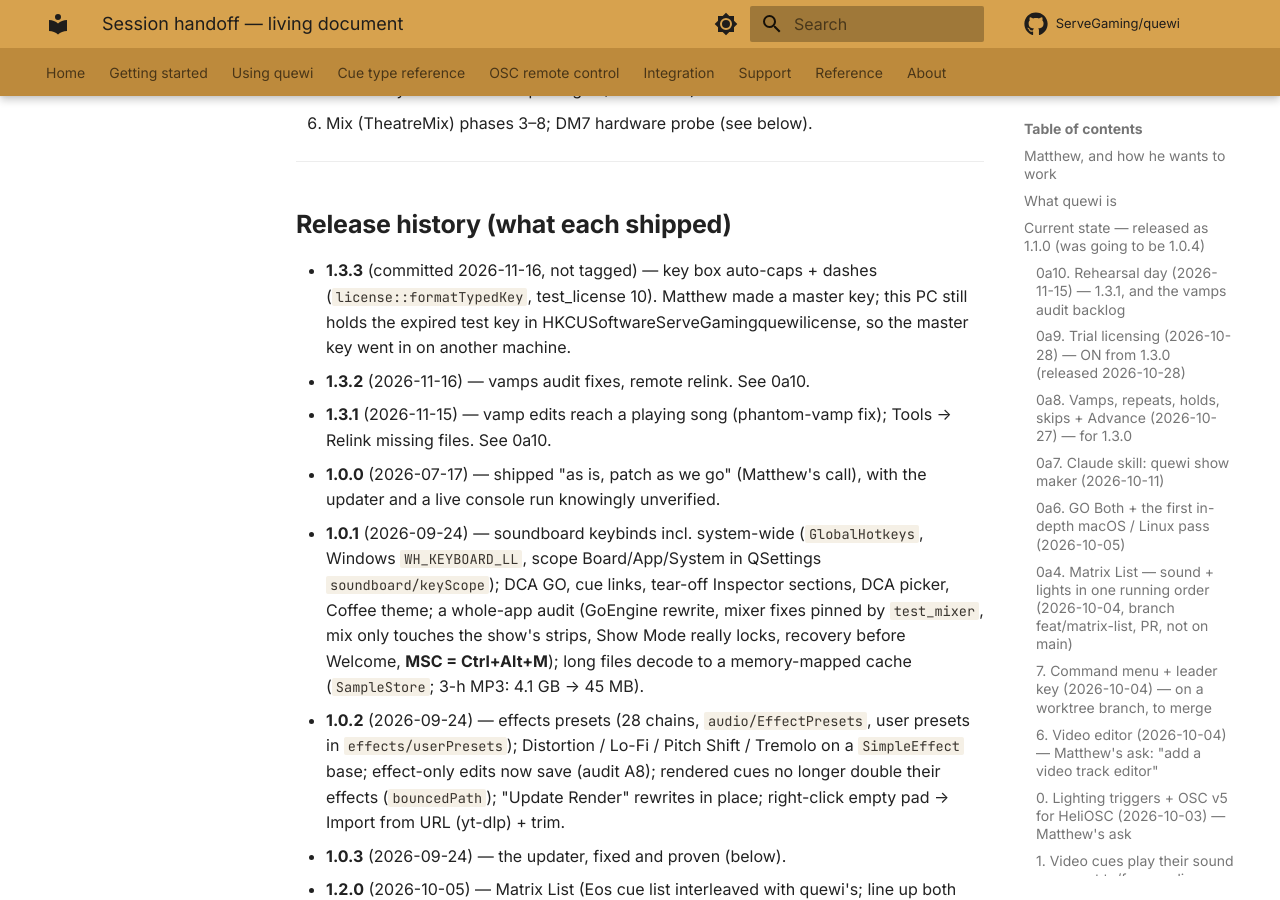
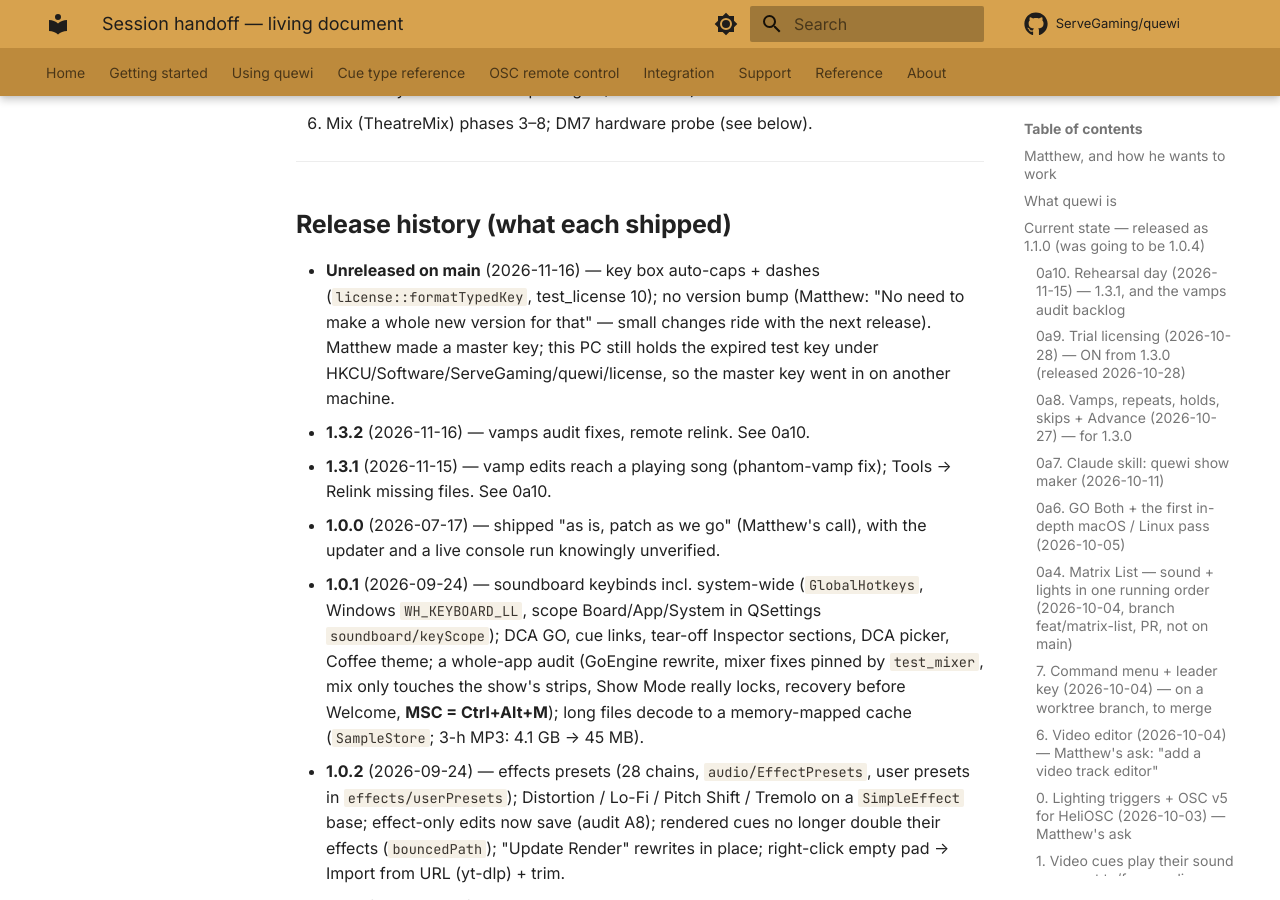
Before and after one commit to ServeGaming/quewi, an MkDocs documentation site: the page built from docs/dev/session-handoff.md, in a window 1280 px wide and 900 px high, scrolled down 18124 px. Built offline with MkDocs 1.6.1 and Material for MkDocs 9.7.7, drawn with Linux system fonts in a browser that asks for light colours; comment, search, counter and statistics services are not loaded.

Commit message:
Undo 1.3.3 bump: key-box formatting rides with the next release
Co-Authored-By: Claude Opus 5.5 <noreply@anthropic.com>

```diff
--- a/CMakeLists.txt
+++ b/CMakeLists.txt
@@ -1,6 +1,6 @@
 cmake_minimum_required(VERSION 3.24)
 project(quewi
-    VERSION 1.3.3
+    VERSION 1.3.2
     DESCRIPTION "Theatre cueing software"
     HOMEPAGE_URL "https://github.com/ServeGaming/quewi"
     LANGUAGES CXX
--- a/docs/dev/session-handoff.md
+++ b/docs/dev/session-handoff.md
@@ -815,7 +815,7 @@ offered or deleted. Stray locks with no journal are tidied if stale.
 
 ## Release history (what each shipped)
 
-- **1.3.3** (committed 2026-11-16, not tagged) — key box auto-caps + dashes (`license::formatTypedKey`, test_license 10). Matthew made a master key; this PC still holds the expired test key in HKCUSoftwareServeGamingquewilicense, so the master key went in on another machine.
+- **Unreleased on main** (2026-11-16) — key box auto-caps + dashes (`license::formatTypedKey`, test_license 10); no version bump (Matthew: "No need to make a whole new version for that" — small changes ride with the next release). Matthew made a master key; this PC still holds the expired test key under HKCU/Software/ServeGaming/quewi/license, so the master key went in on another machine.
 - **1.3.2** (2026-11-16) — vamps audit fixes, remote relink. See 0a10.
 - **1.3.1** (2026-11-15) — vamp edits reach a playing song (phantom-vamp
   fix); Tools → Relink missing files. See 0a10.
```
Also changed, not shown: docs/about/release-notes.md (+1 -1 lines), 1 other file.
